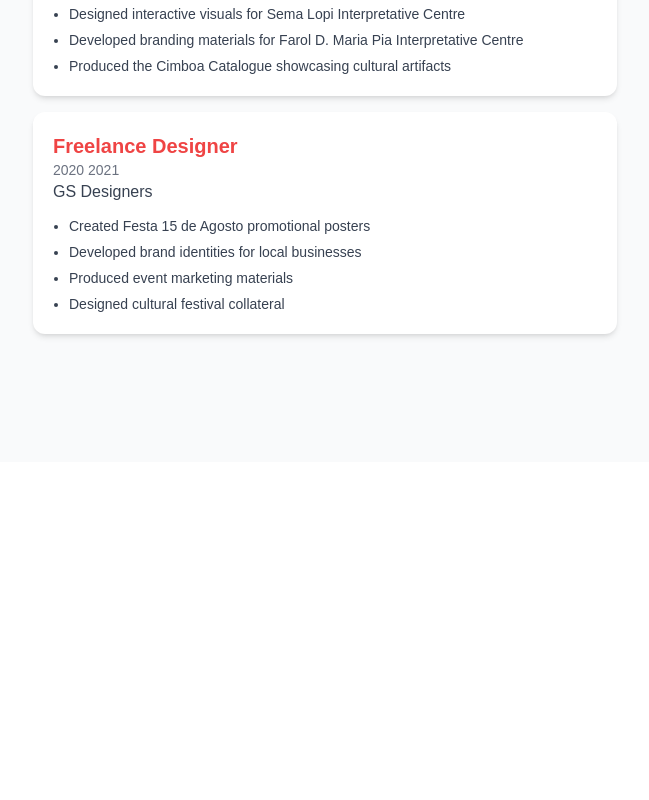
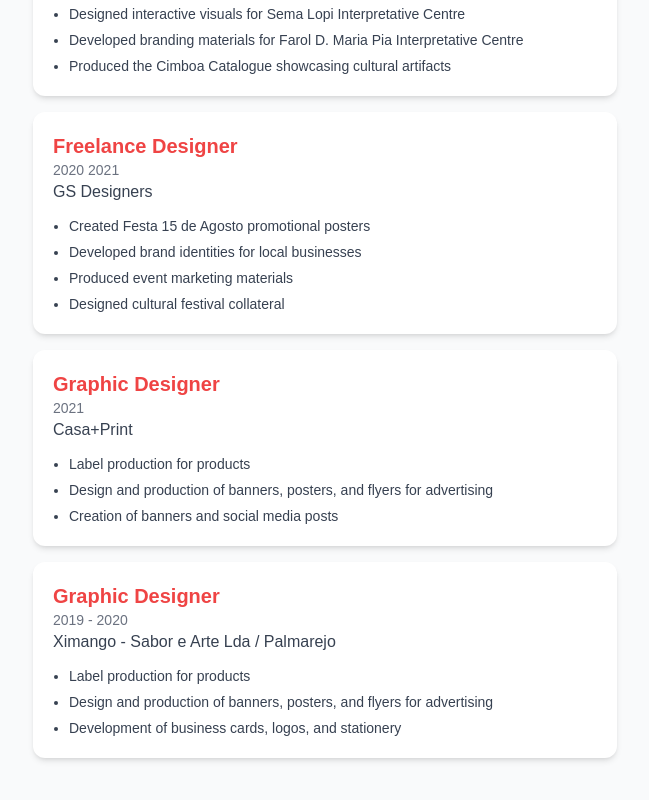
Before and after one commit to asharibshahid/Designer-Portfolio, a Next.js app: page /about in a window 1280 px wide. Shown: the part 1086-1886 px from the top of the page, without its empty margins (623-1272 px from the left). Before the commit the page ends 1548 px from the top, so only its background shows below. Built offline with nearby package versions, Linux system fonts and the light colour scheme.

Commit message:
Update page.tsx

```diff
--- a/app/about/page.tsx
+++ b/app/about/page.tsx
@@ -185,7 +185,27 @@
       "Designed cultural festival collateral"
     ],
     technologies: ["Procreate", "After Effects", "Canva", "Figma"]
-  }
+  } ,
+   {
+    title: "Graphic Designer",
+    company: "Casa+Print",
+    duration: "2021",
+    responsibilities: [
+      "Label production for products",
+      "Design and production of banners, posters, and flyers for advertising",
+      "Creation of banners and social media posts",
+    ],
+  },
+  {
+    title: "Graphic Designer",
+    company: "Ximango - Sabor e Arte Lda / Palmarejo",
+    duration: "2019 - 2020",
+    responsibilities: [
+      "Label production for products",
+      "Design and production of banners, posters, and flyers for advertising",
+      "Development of business cards, logos, and stationery",
+    ],
+  },
 ];
 
 export default AboutPage;
```
